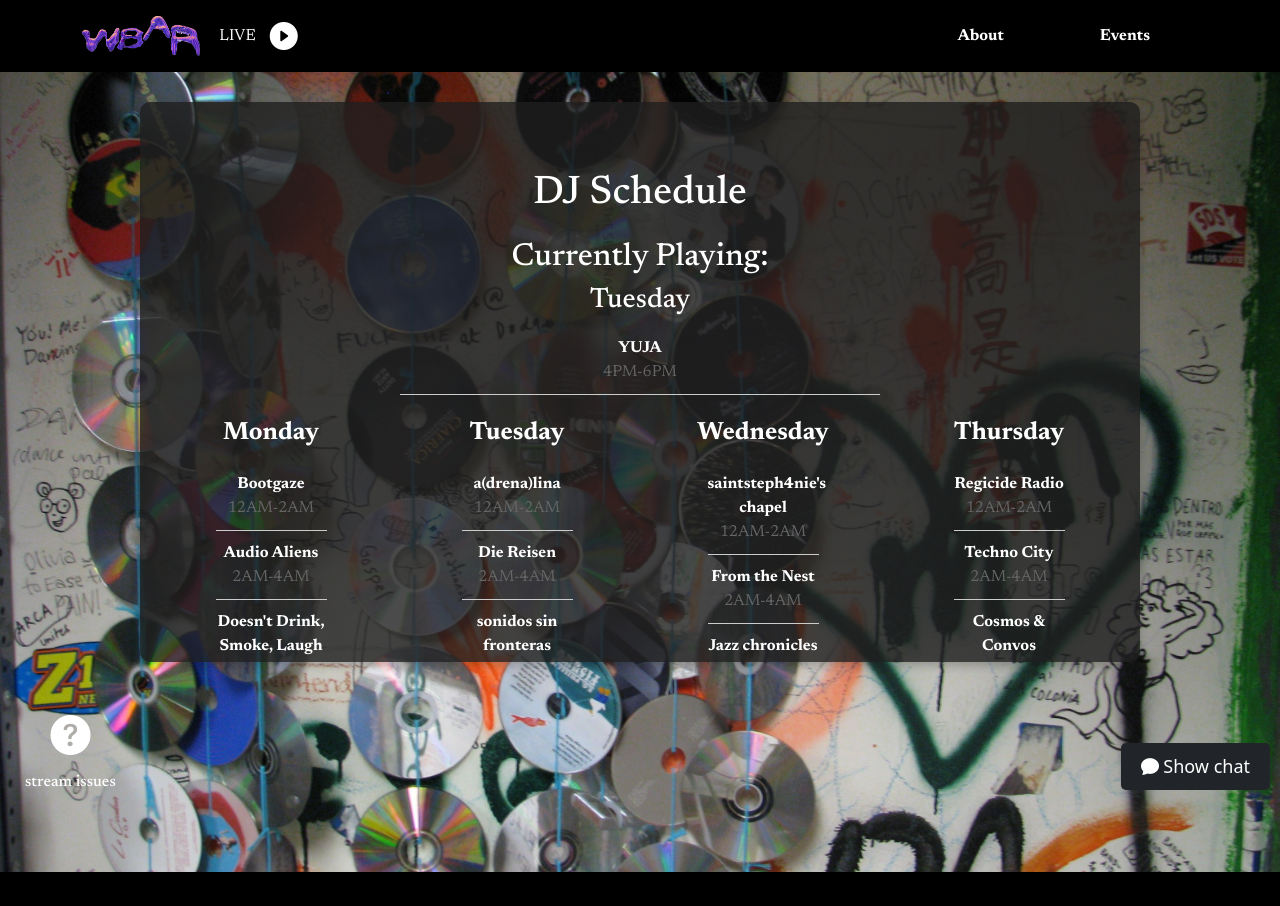
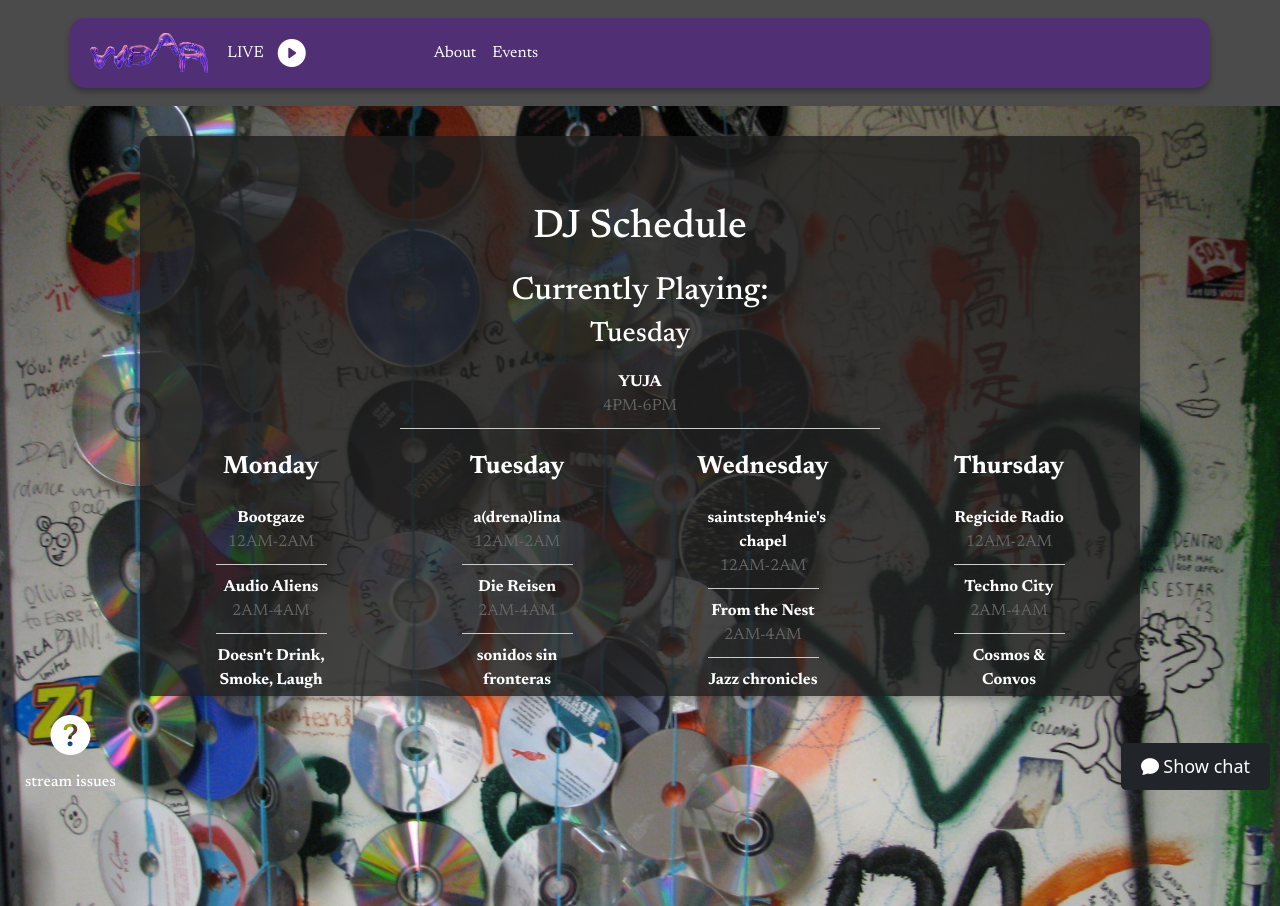
Before and after one commit to wbar-radio/wbar-app, a React (Create React App) app in the folder client/: page / in a window 1280 px wide. Before the commit the page ends 872 px from the top, so only its background shows below. Built offline with nearby package versions, Linux system fonts and the light colour scheme.

Commit message:
add floating navbar

```diff
--- a/client/src/App.css
+++ b/client/src/App.css
@@ -1,13 +1,8 @@
 @import url('https://fonts.googleapis.com/css2?family=Newsreader:ital,opsz,wght@0,6..72,200..800;1,6..72,200..800&display=swap');
 .App {
-  background-color: black;
   font-family: "Newsreader", serif;
 }
-#App {
-  background-color: black;
 
-  /* text-align: center; */
-}
 .App-logo {
   height: 40vmin;
   pointer-events: none;
@@ -56,8 +51,8 @@
 }
 /* App.css */
 html, body, .App {
-  background-color: black;
-  width: 100%;
+  background-color: rgba(30, 30, 30, 0.8); /* Dark background for the content */
+  width:100%;
   height: 100%;
   margin: 0;
   padding: 0;
@@ -83,3 +78,7 @@ body, .App {
   margin: 0;
   padding: 0;
 }
+.WBARNavbar{
+  background-color: pink !important; /* Background on hover */
+
+}
--- a/client/src/Components/WBARNavbar.css
+++ b/client/src/Components/WBARNavbar.css
@@ -1,16 +1,20 @@
+/* Floating and popping navbar */
+#navbar-container {
+  display: flex;
+  justify-content: space-between;
+  background-color:#512f74;/* Navbar color */
+  margin: 10px auto; /* Center with margin */
+  padding: 10px 20px; /* Add spacing inside the navbar */
+  border-radius: 15px; /* Rounded corners */
+  box-shadow: 0px 4px 6px rgba(0, 0, 0, 0.3); /* Floating shadow effect */
+}
+
+
+/* Adjust the navbar links */
 .nav-link {
   text-decoration: none;
   color: white !important;
-  font-weight: bold !important;
-  padding: 1em 3em!important;
-  transition: background-color 0.3s ease;
+  font-weight: bold;
+  padding: 10px 15px;
+  border-radius: 8px; /* Rounded link buttons */
 }
-
-.nav-link:hover {
-  background-color: #555; /* Change the background color on hover */
-}
-
-#navbar-container {
-  display: flex;
-    justify-content: space-between;
-}
--- a/client/src/Components/WBARNavbar.js
+++ b/client/src/Components/WBARNavbar.js
@@ -10,7 +10,7 @@ import wbarImage from './wbar-title-v2.png';
 
 const WBARNavbar = () => {
     return (
-        <Navbar sticky={"top"} className={"bg-black"} expand="lg" variant='dark'>
+        <Navbar sticky={"top"}  variant='dark'>
             <Container id={'navbar-container'}>
                 <Navbar.Brand as={Link} to="/">
                     <img
@@ -22,7 +22,7 @@ const WBARNavbar = () => {
                 <Stream/>
                 <Navbar.Toggle aria-controls="basic-navbar-nav"/>
                 <Navbar.Collapse id="basic-navbar-nav">
-                    <Nav className={'ms-auto'}>
+                    <Nav className="custom-navbar">
                         <Nav.Link as={Link} to="/about">About</Nav.Link>
                         <Nav.Link as={Link} to="/events">Events</Nav.Link>
                     </Nav>
```
